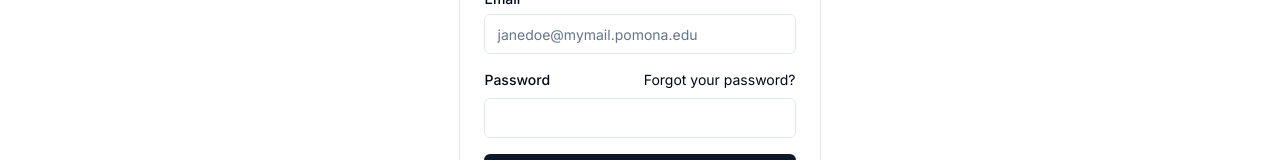
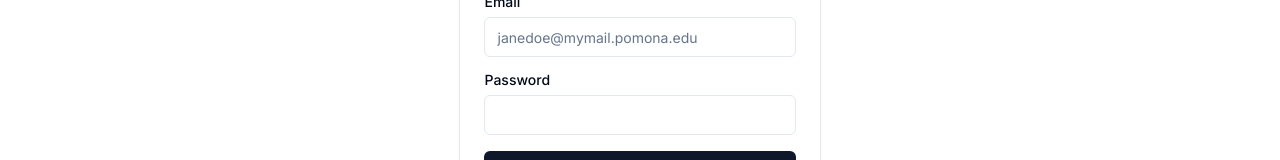
Before and after one commit to aimeekco/seja, a Next.js app in the folder frontend/: page / in a window 1280 px wide. Shown: the part 284-444 px from the top of the page. Built offline with nearby package versions, Linux system fonts and the light colour scheme.

Commit message:
no forgetting allowed

```diff
--- a/frontend/pages/Landing.js
+++ b/frontend/pages/Landing.js
@@ -82,9 +82,6 @@
           <div className="grid gap-2">
             <div className="flex items-center">
               <Label htmlFor="password">Password</Label>
-              <Link href="#" className="ml-auto inline-block text-sm underline">
-                Forgot your password?
-              </Link>
             </div>
             <Input id="password" type="password" required
             value={password} onChange={e => setPassword(e.target.value)}
```
